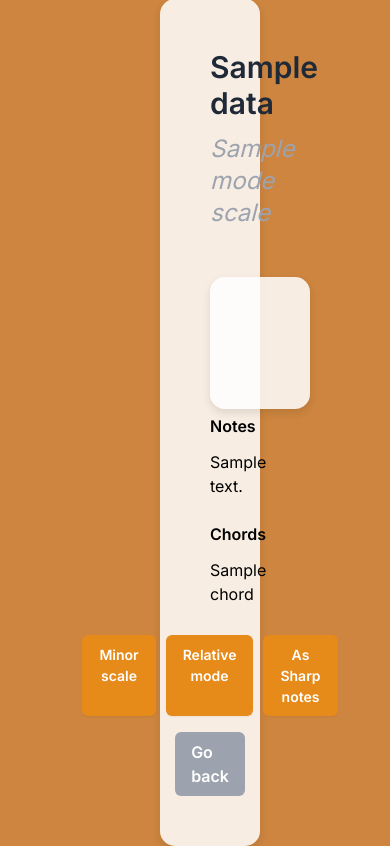
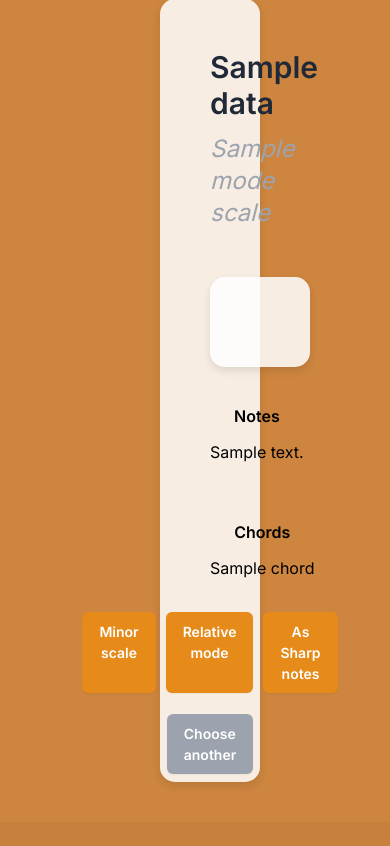
Before and after one commit to MLsound/WhatKeyIsThis-MLOps, a Flask app: template app/templates/scale.html in a window 390 px wide. Shown: the part 101-947 px from the top of the page. After the commit the page ends 883 px from the top, so only its background shows below. Run offline with Flask 3, Linux system fonts and the light colour scheme; the template is opened without the code that fills it: most values are stand-ins (such as "Sample title", 1, 10 or a date in 2020); some libraries are stand-ins or nearby versions; grey boxes are pictures that could not be loaded.

Commit message:
Style: Improve overall page layout and spacing
- Made notes and chords sections responsive for mobile view.
- Added bottom margin to the main container to create consistent spacing.
- Adjusted div widths to accommodate content size dynamically.

```diff
--- a/app/static/css/layout.css
+++ b/app/static/css/layout.css
@@ -20,6 +20,7 @@
     padding: 50px; /* Add some space between the border and content */
     box-shadow: 0 4px 8px rgba(0, 0, 0, 0.1); /* Optional: adds a subtle shadow */
     text-align: left; /* Ensures text inside is left-aligned */
+    padding-bottom: 0.5rem; /* py-2 */
 }
 
 /* Specific styles for upload.html */
@@ -43,6 +44,7 @@
     margin-left: 5px;
     margin-top: 5px;
     /* margin-bottom: 5px;  */
+    transition: background-color 0.2s ease-in-out;
 }
 
 .submit-button:hover {
@@ -56,25 +58,22 @@
     /* margin-bottom: 3px;  */
 }
 .reset-button {
-    /* px-3 py-2 */
-    padding-left: 0.75rem;
-    padding-right: 0.75rem;
-    padding-top: 0.5rem;
-    padding-bottom: 0.5rem;
-
-    /* bg-gray-400 */
-    background-color: #9ca3af;
-
-    /* text-white */
-    color: #fff;
-
-    /* rounded-md */
+    width: 160px;
+    display: flex;
+    justify-content: center;
+    padding: 0.5rem 1rem;
+    border: 1px solid transparent;
     border-radius: 0.375rem;
-
-    /* other properties */
-    border: none;
+    box-shadow: 0 1px 2px 0 rgba(0, 0, 0, 0.05);
+    font-size: 0.875rem;
+    font-weight: 500;
+    color: #ffffff; /* text-white */
+    background-color: #9ca3af; /* bg-gray-400 */
+    outline: none;
+    margin-right: 5px;
+    margin-left: 5px;
+    margin-top: 5px;
     cursor: pointer;
-    font-weight: 500;
     transition: background-color 0.2s ease-in-out;
 }
 
--- a/app/templates/keyboard.html
+++ b/app/templates/keyboard.html
@@ -4,7 +4,7 @@
 {% block content %}
 <h1 class="text-3xl font-semibold mb-6 text-center text-gray-800">How is This Scale?</h1>
 <p class="text-gray-600 text-center mb-6">Click the keys to display the desired scale.</p>
-<div style="display: flex; justify-content: center;">
+<div style="display: flex; justify-content: center;" class="mb-5">
     <img src="{{ url_for('static', filename='images/PianoKeyboardNames.png') }}" usemap="#pianomap" style="max-width: 70%; height: auto;">
 </div>
 
--- a/app/templates/layout.html
+++ b/app/templates/layout.html
@@ -34,7 +34,8 @@
         </div>
     </nav>
 
-    <div class="container mx-auto mt-10 px-40">
+    <!-- <div class="container mx-auto mt-10 px-40"> -->
+    <div class="container mx-auto mt-10 mb-10 px-40">
       <div class="centered-box">{% block content %} {% endblock %}</div>
     </div>
 
--- a/app/templates/scale.html
+++ b/app/templates/scale.html
@@ -13,7 +13,8 @@
 <!-- <p class="mb-6">{{ data.scale.scale }}</p>
 <p class="mb-6">{{ data.scale.chords }}</p> -->
 
-<div class="notes-text text-center">
+<div class="flex flex-col md:flex-row justify-center items-start mt-8 space-y-8 md:space-y-0 md:space-x-8">
+    <div class="notes-text text-center w-max">
         <h3 class="font-semibold mb-3">Notes</h3>
         <p class="mb-6">
         {% for note in data.scale.scale %}
@@ -21,7 +22,7 @@
         {% endfor %}
         </p>
     </div>
-<div class="text-center ">
+    <div class="text-center w-max"> <!-- h-[40px] -->
         <h3 class="font-semibold mb-3">Chords</h3>
         <p class="mb-6">
         {% for chord in data.scale.chords %}
@@ -29,6 +30,8 @@
         {% endfor %}
         </p>
     </div>
+</div>
+
 <!-- {{ data.scale.scale }} -->
 <div class="button-container">
     <!-- Parallel mode: turns Major into Minor and viceversa -->
@@ -49,7 +52,7 @@
 </div>
 
 <div class="mt-4 flex justify-center">
-    <a href="/scales" class="px-4 py-2 bg-gray-400 text-white rounded-md hover:bg-gray-500"><b>Go back</b></a>
+    <a href="/scales" class="reset-button"><b>Choose another</b></a>
 </div>
 {% endblock %}
 
--- a/app/templates/upload.html
+++ b/app/templates/upload.html
@@ -5,7 +5,7 @@
 <h1 class="text-3xl font-semibold mb-6 text-center text-gray-800">What Key is This?</h1>
 <p class="text-gray-600 text-center mb-6">Upload your audio file to find its key.</p>
 <!-- UPLOAD SECTION -->
-<form id="uploadForm" class="space-y-4">
+<form id="uploadForm" class="space-y-4 mb-5">
     <div>
         <div id="drop-area" class="mt-1 flex justify-center items-center rounded-md border-2 border-dashed border-orange-600/80 hover:border-orange-800/80 px-6 py-32" alt="Upload a file">
             <div class="space-y-1">
```
Also changed, not shown: app/templates/index.html (+3 -5 lines). Lines whose indentation alone changed are shown as unchanged.
